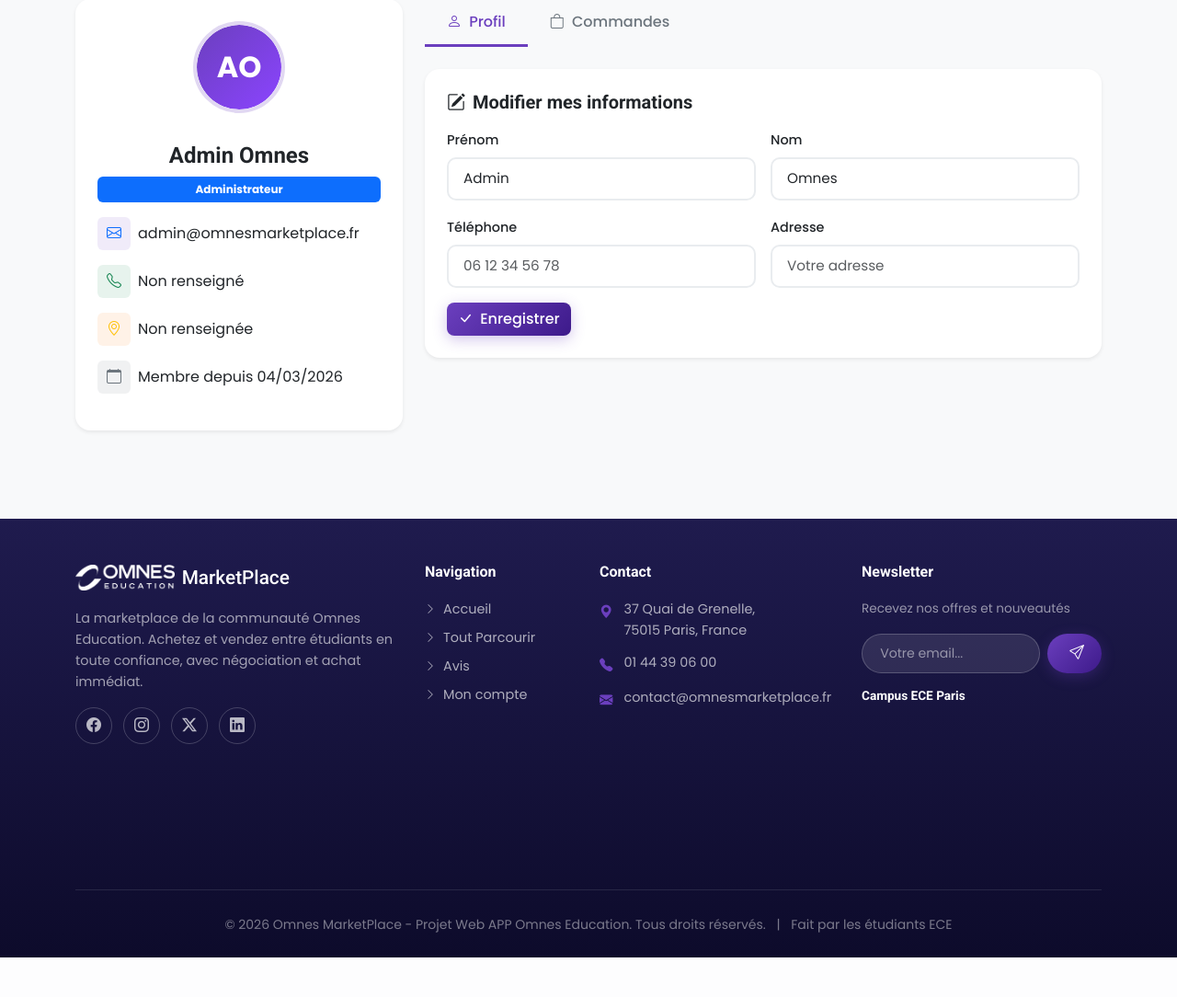
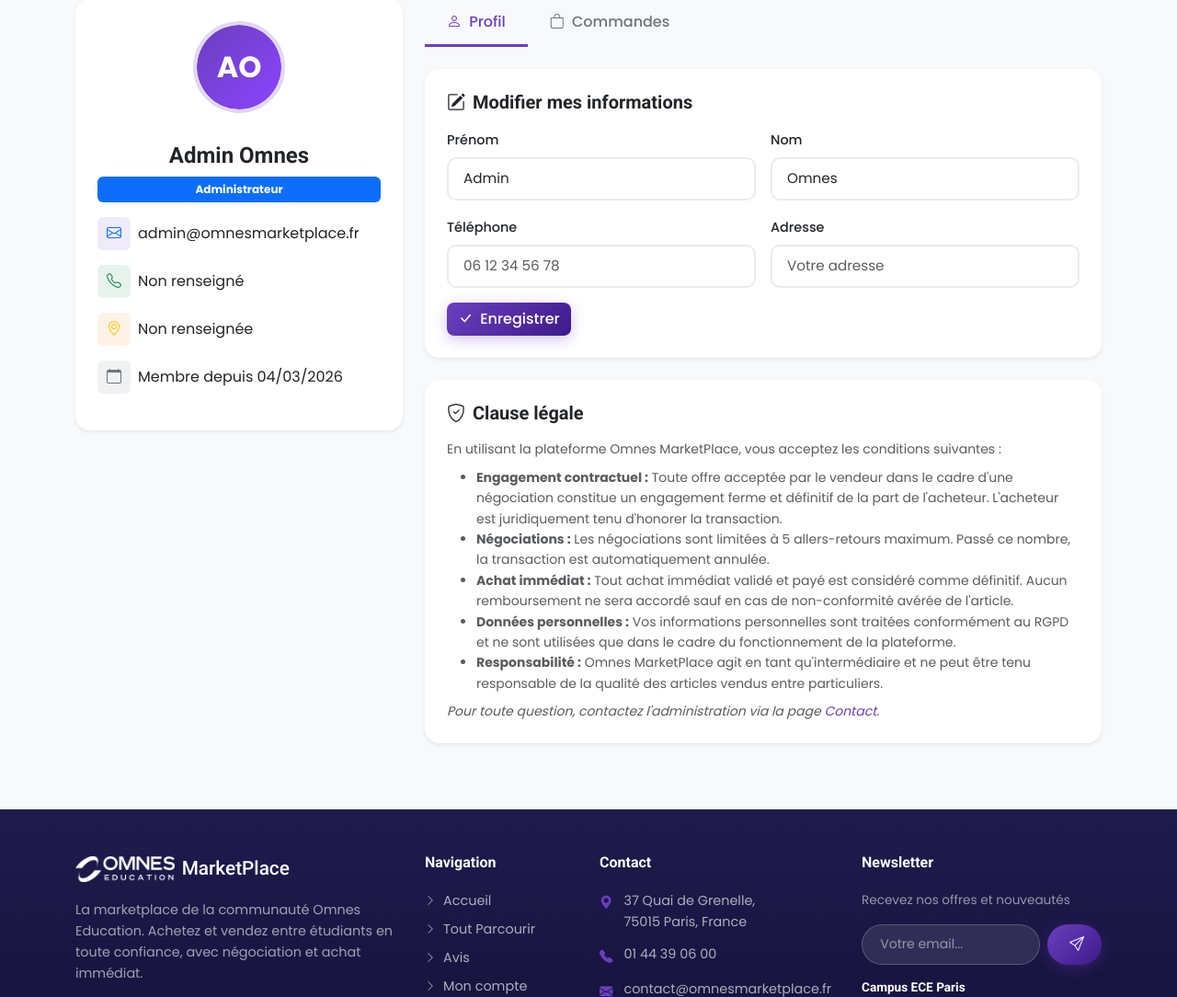
Before and after one commit to David-dsv/Omnes_Marketplace, a PHP site: page /pages/compte.php in a window 1280 px wide. Shown: the part 149-1233 px from the top of the page at 92% size. Before the commit the page ends 1190 px from the top, so only its background shows below. Run offline with PHP 8.4, Linux system fonts and the light colour scheme; a user stored in the database is signed in; data comes from the database, SQL or seed files in the repository; tables that the repository leaves empty hold one stand-in row (values such as "Sample post"); grey boxes are pictures that could not be loaded.

Commit message:
Ajout clause légale sur la page Mon Compte
Affiche les conditions d'utilisation dans l'onglet Profil :
engagement contractuel sur les négociations, limite de 5 rounds,
politique d'achat immédiat, RGPD, et responsabilité de la plateforme.

```diff
--- a/Marketplace/pages/compte.php
+++ b/Marketplace/pages/compte.php
@@ -174,6 +174,25 @@ $initials = strtoupper(substr($user['prenom'], 0, 1) . substr($user['nom'], 0, 1
                                 </button>
                             </form>
                         </div>
+
+                        <div class="card p-4 shadow-sm mt-4" style="border-radius: 16px;">
+                            <h5 class="fw-bold mb-3"><i class="bi bi-shield-check me-2"></i>Clause légale</h5>
+                            <div class="small text-muted">
+                                <p class="mb-2">
+                                    En utilisant la plateforme Omnes MarketPlace, vous acceptez les conditions suivantes :
+                                </p>
+                                <ul class="mb-2">
+                                    <li><strong>Engagement contractuel :</strong> Toute offre acceptée par le vendeur dans le cadre d'une négociation constitue un engagement ferme et définitif de la part de l'acheteur. L'acheteur est juridiquement tenu d'honorer la transaction.</li>
+                                    <li><strong>Négociations :</strong> Les négociations sont limitées à 5 allers-retours maximum. Passé ce nombre, la transaction est automatiquement annulée.</li>
+                                    <li><strong>Achat immédiat :</strong> Tout achat immédiat validé et payé est considéré comme définitif. Aucun remboursement ne sera accordé sauf en cas de non-conformité avérée de l'article.</li>
+                                    <li><strong>Données personnelles :</strong> Vos informations personnelles sont traitées conformément au RGPD et ne sont utilisées que dans le cadre du fonctionnement de la plateforme.</li>
+                                    <li><strong>Responsabilité :</strong> Omnes MarketPlace agit en tant qu'intermédiaire et ne peut être tenu responsable de la qualité des articles vendus entre particuliers.</li>
+                                </ul>
+                                <p class="mb-0 fst-italic">
+                                    Pour toute question, contactez l'administration via la page <a href="contact.php">Contact</a>.
+                                </p>
+                            </div>
+                        </div>
                     </div>
 
                     <!-- Orders tab -->
```
